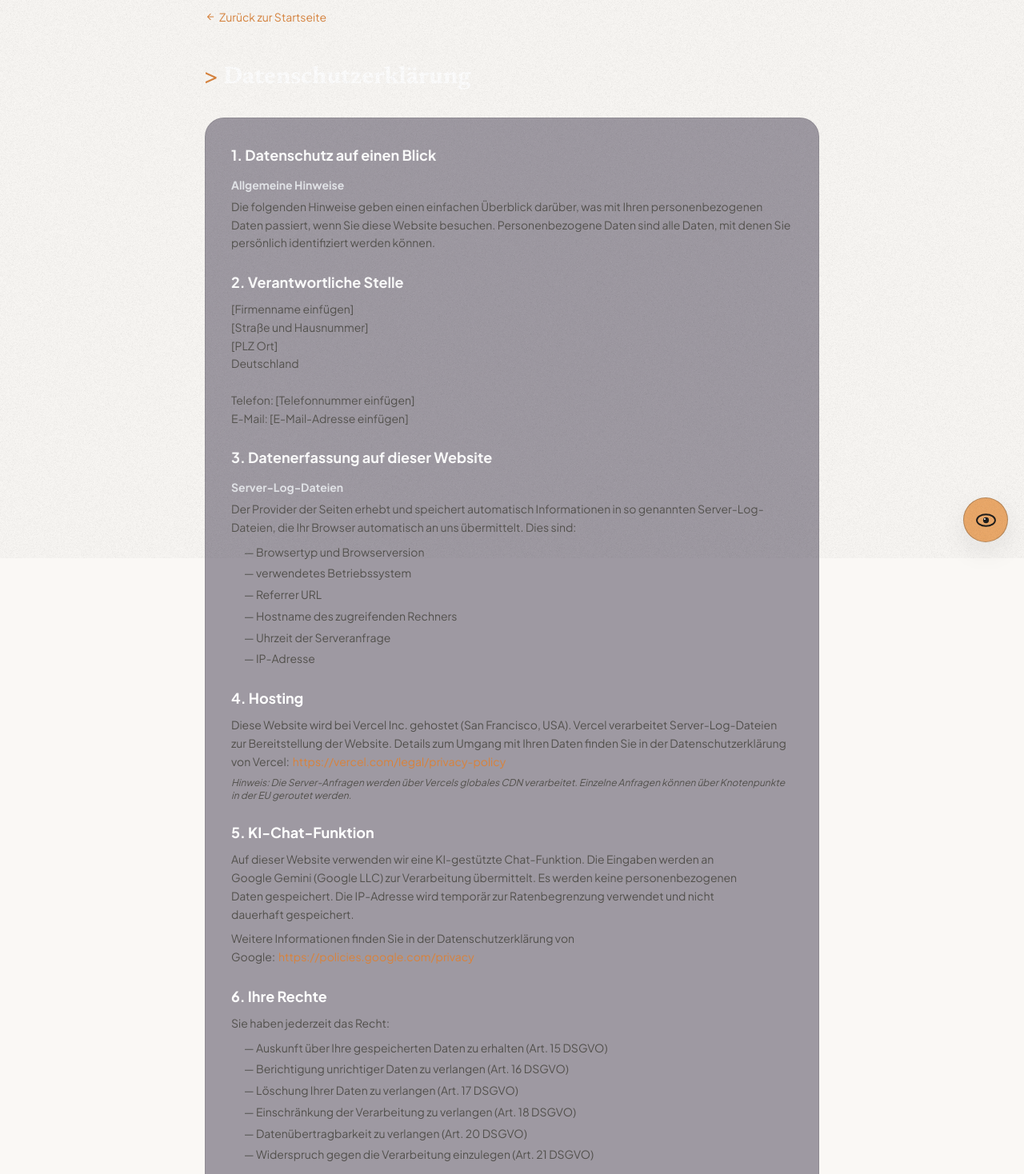
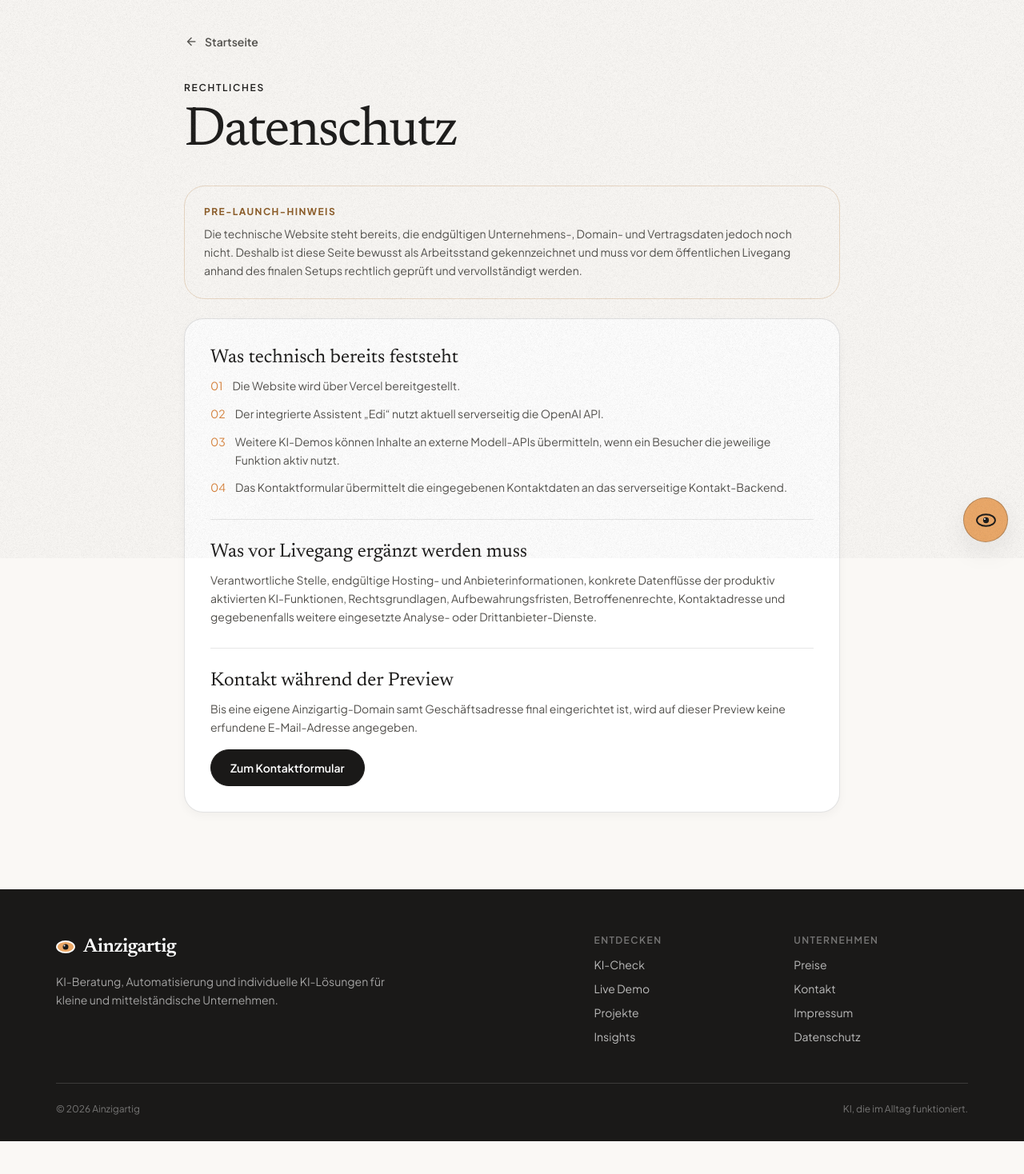
Before and after one commit to igoingtodevx/Ainzigartig-Draft, a React (Vite) app: page /datenschutz in a window 1280 px wide. Shown: the part 102-1570 px from the top of the page at 80% size. After the commit the page ends 1529 px from the top, so only its background shows below. Built offline with nearby package versions, Linux system fonts and the light colour scheme.

Commit message:
fix: make privacy page a factual branded pre-launch page

```diff
--- a/components/Datenschutz.tsx
+++ b/components/Datenschutz.tsx
@@ -2,131 +2,51 @@ import React from 'react';
 import { Link } from 'react-router-dom';
 import { RouteMeta } from './RouteMeta';
 
-export const Datenschutz: React.FC = () => {
-  return (
-    <div className="min-h-screen bg-base text-white font-body pt-28 pb-20 px-4">
-      <RouteMeta title="Datenschutz | Ainzigartig" description="Unsere Datenschutzerklärung." />
-      <div className="max-w-3xl mx-auto">
-        <Link to="/" className="text-accent-hover text-sm hover:underline mb-8 inline-flex items-center gap-1">
-          <span className="material-symbols-outlined text-sm">arrow_back</span>
-          Zurück zur Startseite
-        </Link>
+export const Datenschutz: React.FC = () => (
+  <main className="min-h-screen bg-base text-ink font-body pt-36 pb-24 px-6">
+    <RouteMeta title="Datenschutz | Ainzigartig" description="Datenschutzinformationen zu Ainzigartig." />
+    <div className="max-w-[820px] mx-auto">
+      <Link to="/" className="inline-flex items-center gap-2 text-sm font-semibold text-muted hover:text-ink transition-colors mb-10">
+        <span className="material-symbols-outlined text-[18px]">arrow_back</span>
+        Startseite
+      </Link>
 
-        <h1 className="text-3xl font-bold text-white font-editorial mb-8 mt-4">
-          <span className="text-accent-hover mr-2">&gt;</span>
-          Datenschutzerklärung
-        </h1>
+      <p className="text-xs uppercase tracking-[0.14em] font-semibold text-light mb-3">Rechtliches</p>
+      <h1 className="font-editorial text-[clamp(2.8rem,6vw,4.3rem)] leading-[1.02] tracking-[-0.03em] mb-8">Datenschutz</h1>
 
-        <div className="space-y-6 text-muted text-sm leading-relaxed border border-ink/10 bg-[#150a26]/40 p-8 rounded-lg">
-          <div>
-            <h2 className="text-lg font-bold text-white mb-2">1. Datenschutz auf einen Blick</h2>
-            <h3 className="text-md font-bold text-gray-200 mb-1 mt-3">Allgemeine Hinweise</h3>
-            <p>
-              Die folgenden Hinweise geben einen einfachen Überblick darüber, was mit Ihren
-              personenbezogenen Daten passiert, wenn Sie diese Website besuchen. Personenbezogene
-              Daten sind alle Daten, mit denen Sie persönlich identifiziert werden können.
-            </p>
-          </div>
+      <div className="rounded-[26px] border border-[#B77A36]/25 bg-accent/12 p-5 md:p-6 mb-6">
+        <p className="text-xs uppercase tracking-[0.12em] font-bold text-[#8B5A24] mb-2">Pre-Launch-Hinweis</p>
+        <p className="text-sm text-muted leading-relaxed">
+          Die technische Website steht bereits, die endgültigen Unternehmens-, Domain- und Vertragsdaten jedoch noch nicht. Deshalb ist diese Seite bewusst als Arbeitsstand gekennzeichnet und muss vor dem öffentlichen Livegang anhand des finalen Setups rechtlich geprüft und vervollständigt werden.
+        </p>
+      </div>
 
-          <div>
-            <h2 className="text-lg font-bold text-white mb-2">2. Verantwortliche Stelle</h2>
-            <p>
-              [Firmenname einfügen]<br />
-              [Straße und Hausnummer]<br />
-              [PLZ Ort]<br />
-              Deutschland<br /><br />
-              Telefon: [Telefonnummer einfügen]<br />
-              E-Mail: [E-Mail-Adresse einfügen]
-            </p>
-          </div>
+      <div className="brand-card bg-surface p-6 md:p-8 space-y-7">
+        <section>
+          <h2 className="font-editorial text-2xl mb-2">Was technisch bereits feststeht</h2>
+          <ul className="space-y-3 text-sm text-muted leading-relaxed">
+            <li className="flex gap-3"><span className="text-accent-hover">01</span><span>Die Website wird über Vercel bereitgestellt.</span></li>
+            <li className="flex gap-3"><span className="text-accent-hover">02</span><span>Der integrierte Assistent „Edi“ nutzt aktuell serverseitig die OpenAI API.</span></li>
+            <li className="flex gap-3"><span className="text-accent-hover">03</span><span>Weitere KI-Demos können Inhalte an externe Modell-APIs übermitteln, wenn ein Besucher die jeweilige Funktion aktiv nutzt.</span></li>
+            <li className="flex gap-3"><span className="text-accent-hover">04</span><span>Das Kontaktformular übermittelt die eingegebenen Kontaktdaten an das serverseitige Kontakt-Backend.</span></li>
+          </ul>
+        </section>
 
-          <div>
-            <h2 className="text-lg font-bold text-white mb-2">3. Datenerfassung auf dieser Website</h2>
-            <h3 className="text-md font-bold text-gray-200 mb-1 mt-3">Server-Log-Dateien</h3>
-            <p>
-              Der Provider der Seiten erhebt und speichert automatisch Informationen in so genannten
-              Server-Log-Dateien, die Ihr Browser automatisch an uns übermittelt. Dies sind:
-            </p>
-            <ul className="list-none mt-2 space-y-1 pl-4">
-              <li>— Browsertyp und Browserversion</li>
-              <li>— verwendetes Betriebssystem</li>
-              <li>— Referrer URL</li>
-              <li>— Hostname des zugreifenden Rechners</li>
-              <li>— Uhrzeit der Serveranfrage</li>
-              <li>— IP-Adresse</li>
-            </ul>
-          </div>
+        <section className="pt-6 border-t border-ink/10">
+          <h2 className="font-editorial text-2xl mb-2">Was vor Livegang ergänzt werden muss</h2>
+          <p className="text-sm text-muted leading-relaxed">
+            Verantwortliche Stelle, endgültige Hosting- und Anbieterinformationen, konkrete Datenflüsse der produktiv aktivierten KI-Funktionen, Rechtsgrundlagen, Aufbewahrungsfristen, Betroffenenrechte, Kontaktadresse und gegebenenfalls weitere eingesetzte Analyse- oder Drittanbieter-Dienste.
+          </p>
+        </section>
 
-          <div>
-            <h2 className="text-lg font-bold text-white mb-2">4. Hosting</h2>
-            <p>
-              Diese Website wird bei Vercel Inc. gehostet (San Francisco, USA). Vercel verarbeitet
-              Server-Log-Dateien zur Bereitstellung der Website. Details zum Umgang mit Ihren
-              Daten finden Sie in der Datenschutzerklärung von Vercel:
-              <a href="https://vercel.com/legal/privacy-policy" target="_blank" rel="noopener noreferrer" className="text-accent-hover hover:underline ml-1">
-                https://vercel.com/legal/privacy-policy
-              </a>
-            </p>
-            <p className="mt-2 text-xs text-light italic">
-              Hinweis: Die Server-Anfragen werden über Vercels globales CDN verarbeitet. Einzelne
-              Anfragen können über Knotenpunkte in der EU geroutet werden.
-            </p>
-          </div>
-
-          <div>
-            <h2 className="text-lg font-bold text-white mb-2">5. KI-Chat-Funktion</h2>
-            <p>
-              Auf dieser Website verwenden wir eine KI-gestützte Chat-Funktion. Die Eingaben werden
-              an Google Gemini (Google LLC) zur Verarbeitung übermittelt. Es werden keine
-              personenbezogenen Daten gespeichert. Die IP-Adresse wird temporär zur Ratenbegrenzung
-              verwendet und nicht dauerhaft gespeichert.
-            </p>
-            <p className="mt-2">
-              Weitere Informationen finden Sie in der Datenschutzerklärung von Google:
-              <a href="https://policies.google.com/privacy" target="_blank" rel="noopener noreferrer" className="text-accent-hover hover:underline ml-1">
-                https://policies.google.com/privacy
-              </a>
-            </p>
-          </div>
-
-          <div>
-            <h2 className="text-lg font-bold text-white mb-2">6. Ihre Rechte</h2>
-            <p>Sie haben jederzeit das Recht:</p>
-            <ul className="list-none mt-2 space-y-1 pl-4">
-              <li>— Auskunft über Ihre gespeicherten Daten zu erhalten (Art. 15 DSGVO)</li>
-              <li>— Berichtigung unrichtiger Daten zu verlangen (Art. 16 DSGVO)</li>
-              <li>— Löschung Ihrer Daten zu verlangen (Art. 17 DSGVO)</li>
-              <li>— Einschränkung der Verarbeitung zu verlangen (Art. 18 DSGVO)</li>
-              <li>— Datenübertragbarkeit zu verlangen (Art. 20 DSGVO)</li>
-              <li>— Widerspruch gegen die Verarbeitung einzulegen (Art. 21 DSGVO)</li>
-            </ul>
-          </div>
-
-          <div>
-            <h2 className="text-lg font-bold text-white mb-2">7. Cookies</h2>
-            <p>
-              Diese Website verwendet keine Cookies zu Tracking- oder Analysezwecken.
-              [Bitte anpassen, falls Cookies verwendet werden.]
-            </p>
-          </div>
-
-          <div>
-            <h2 className="text-lg font-bold text-white mb-2">8. Änderung der Datenschutzerklärung</h2>
-            <p>
-              Wir behalten uns vor, diese Datenschutzerklärung anzupassen, damit sie stets den
-              aktuellen rechtlichen Anforderungen entspricht oder um Änderungen unserer Leistungen
-              umzusetzen.
-            </p>
-          </div>
-
-          <div className="border-t border-ink/10 pt-4 mt-8">
-            <p className="text-light text-xs">
-              Stand: Februar 2026<br />
-              Datenschutzerklärung wird laufend aktualisiert. Fragen: info@ainzigartig.de
-            </p>
-          </div>
-        </div>
+        <section className="pt-6 border-t border-ink/10">
+          <h2 className="font-editorial text-2xl mb-2">Kontakt während der Preview</h2>
+          <p className="text-sm text-muted leading-relaxed">
+            Bis eine eigene Ainzigartig-Domain samt Geschäftsadresse final eingerichtet ist, wird auf dieser Preview keine erfundene E-Mail-Adresse angegeben.
+          </p>
+          <Link to="/#kontakt" className="brand-pill mt-4 bg-ink text-white hover:bg-[#33312E] text-sm">Zum Kontaktformular</Link>
+        </section>
       </div>
     </div>
-  );
-};
+  </main>
+);
```
